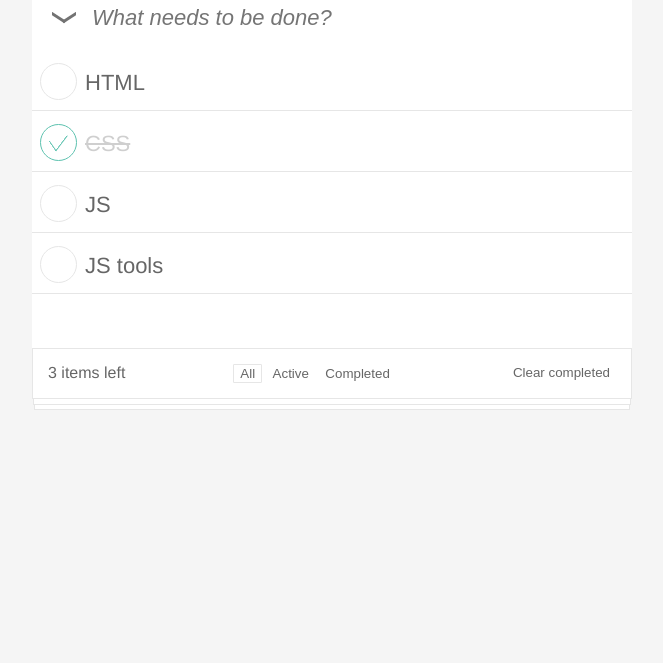
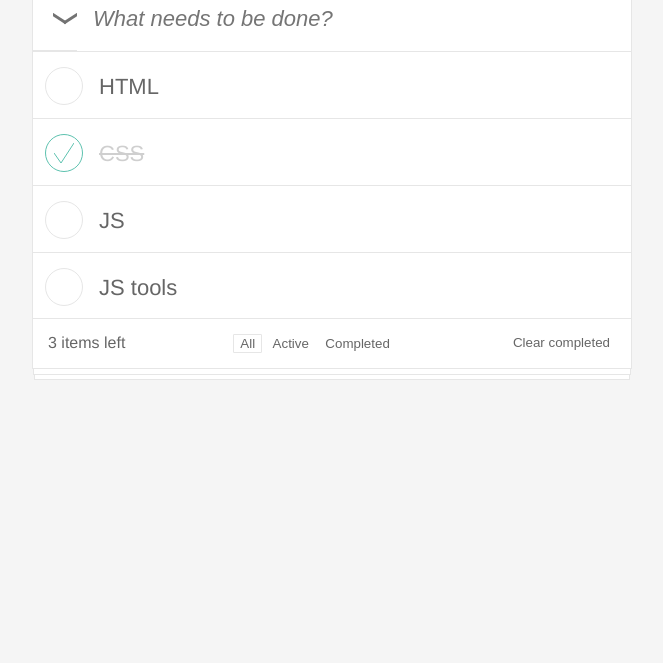
Before and after one commit to ok-technopolis/Romanov_Oleg, a website: page public/index.html in a window 1280 px wide. Shown: the part 137-800 px from the top of the page, without its empty margins (308-971 px from the left). Drawn offline with Linux system fonts and the light colour scheme.

Commit message:
Fix todos-list problems

```diff
--- a/public/index.html
+++ b/public/index.html
@@ -26,61 +26,73 @@
 
     <div class="todo-list">
         <div class="todo-item">
-            <div class="todo-item_input-checkbox">
+            <div class="input-checkbox todo-item_ready-checker">
                 <input type="checkbox"
-                       class="item-input-checkbox_target"
+                       class="input-checkbox_target"
                        aria-label="Пометить как выполненное"/>
-                <div class="item-input-checkbox_visual">
-                    <div class="item-input-checkbox_visual-left"></div>
-                    <div class="item-input-checkbox_visual-right"></div>
-                </div>
-
+                <div class="input-checkbox_visual"></div>
             </div>
 
-            <button class="todo-item_remove" aria-label="Удалить todo"></button>
-            <div contentEditable="true" class="todo-item_text">HTML</div>
+            <div class="action todo-item_remove-action">
+                <div class="action_visual"></div>
+                <button class="action_target" aria-label="Удалить todo"></button>
+            </div>
+
+            <div class="todo-item_text-w">
+                <div contentEditable="true" class="todo-item_text">HTML</div>
+            </div>
+
         </div>
         <div class="todo-item __ready">
-            <div class="todo-item_input-checkbox">
+            <div class="input-checkbox todo-item_ready-checker">
                 <input type="checkbox" checked="checked"
-                       class="item-input-checkbox_target"
+                       class="input-checkbox_target"
                        aria-label="Пометить как невыполненное"/>
-                <div class="item-input-checkbox_visual">
-                    <div class="item-input-checkbox_visual-left"></div>
-                    <div class="item-input-checkbox_visual-right"></div>
-                </div>
+                <div class="input-checkbox_visual"></div>
             </div>
 
-            <button class="todo-item_remove" aria-label="Удалить todo"></button>
-            <div contentEditable="true" class="todo-item_text">CSS</div>
+            <div class="action todo-item_remove-action">
+                <div class="action_visual"></div>
+                <button class="action_target" aria-label="Удалить todo"></button>
+            </div>
+
+            <div class="todo-item_text-w">
+                <div contentEditable="true" class="todo-item_text">CSS</div>
+            </div>
         </div>
         <div class="todo-item">
-            <div class="todo-item_input-checkbox">
+            <div class="input-checkbox todo-item_ready-checker">
                 <input type="checkbox"
-                       class="item-input-checkbox_target"
+                       class="input-checkbox_target"
                        aria-label="Пометить как выполненное"/>
-                <div class="item-input-checkbox_visual">
-                    <div class="item-input-checkbox_visual-left"></div>
-                    <div class="item-input-checkbox_visual-right"></div>
-                </div>
+                <div class="input-checkbox_visual"></div>
             </div>
 
-            <button class="todo-item_remove" aria-label="Удалить todo"></button>
-            <div contentEditable="true" class="todo-item_text">JS</div>
+            <div class="action todo-item_remove-action">
+                <div class="action_visual"></div>
+                <button class="action_target" aria-label="Удалить todo"></button>
+            </div>
+
+            <div class="todo-item_text-w">
+                <div contentEditable="true" class="todo-item_text">JS</div>
+            </div>
         </div>
         <div class="todo-item">
-            <div class="todo-item_input-checkbox">
+            <div class="input-checkbox todo-item_ready-checker">
                 <input type="checkbox"
-                       class="item-input-checkbox_target"
+                       class="input-checkbox_target"
                        aria-label="Пометить как выполненное"/>
-                <div class="item-input-checkbox_visual">
-                    <div class="item-input-checkbox_visual-left"></div>
-                    <div class="item-input-checkbox_visual-right"></div>
-                </div>
+                <div class="input-checkbox_visual"></div>
             </div>
 
-            <button class="todo-item_remove" aria-label="Удалить todo"></button>
-            <div contentEditable="true" class="todo-item_text">JS tools</div>
+            <div class="action todo-item_remove-action">
+                <div class="action_visual"></div>
+                <button class="action_target" aria-label="Удалить todo"></button>
+            </div>
+
+            <div class="todo-item_text-w">
+                <div contentEditable="true" class="todo-item_text">JS tools</div>
+            </div>
         </div>
     </div>
     <div class="todos-actions-bar">
--- a/src/styles/base/button/remove-button.scss
+++ /dev/null
@@ -1,21 +0,0 @@
-@import "../../config/globals";
-
-.todo-item_remove {
-    background: inherit;
-    width: 18px;
-    height: 18px;
-    border: none;
-    float: right;
-    outline: none;
-    cursor: pointer;
-    position: absolute;
-    bottom: $offset-main-content;
-    right: $offset-main-content;
-    z-index: 1;
-    align-self: flex-end;
-}
-
-.todo-item:hover .todo-item_remove {
-    display: block;
-    background-image: url("../../../images/svg/close.svg");
-}
--- a/src/styles/base/checkbox/list-item-checkbox.scss
+++ /dev/null
@@ -1,76 +0,0 @@
-@import "../../config/globals";
-
-.todo-item_input-checkbox {
-    position: relative;
-    width: 35px;
-    height: 35px;
-    align-self: center;
-    margin-left: 8px;
-}
-
-.item-input-checkbox_target {
-    position: absolute;
-    opacity: 0;
-    top: 0;
-    left: 0;
-    width: 100%;
-    height: 100%;
-    z-index: 1;
-    cursor: pointer;
-}
-
-.item-input-checkbox_visual {
-    position: absolute;
-    top: 0;
-    left: 0;
-    width: 100%;
-    height: 100%;
-
-    @include border-radius(50%, 1px, $c-default-border);
-    //border-radius: 50%;
-    //border: 1px solid $c-default-border;
-}
-
-/*TODO: ховеры*/
-.item-input-checkbox_target:hover ~ .input-checkbox_visual {
-}
-
-.item-input-checkbox_target:checked ~ .item-input-checkbox_visual {
-    border-radius: 50%;
-    border: 1px solid $c-completed-todo;
-}
-
-.item-input-checkbox_target:hover:checked ~ .input-checkbox_visual {
-}
-
-.item-input-checkbox_target:checked ~ .item-input-checkbox_visual .item-input-checkbox_visual-right {
-    position: absolute;
-    top: 0;
-    left: 35%;
-
-    width: 65%;
-    height: 100%;
-    background: url('../../../images/svg/t2.svg') no-repeat left center;
-
-    transform: rotate(37deg);
-    transition: transform .2s;
-
-    margin-top: 7.4px;
-    margin-left: 6px;
-}
-
-.item-input-checkbox_target:checked ~ .item-input-checkbox_visual .item-input-checkbox_visual-left {
-    position: absolute;
-    top: 0;
-    left: 0;
-
-    height: 100%;
-    width: 35%;
-    background: url('../../../images/svg/t1.svg') no-repeat right center;
-
-    transform: rotate(-35deg);
-    transition: transform .2s;
-
-    margin-top: 6.7px;
-    margin-left: 8px;
-}
--- /dev/null
+++ b/src/styles/base/input-checkbox/input-checkbox.scss
@@ -0,0 +1,43 @@
+@import "../../config/globals";
+
+$checkbox-size: 36px;
+$c-checkbox-active: #5dc2af;
+
+.input-checkbox {
+    position: relative;
+    width: $checkbox-size;
+    min-width: $checkbox-size;
+    height: $checkbox-size;
+}
+
+    .input-checkbox_target {
+        position: absolute;
+        opacity: 0;
+        top: 0;
+        left: 0;
+        width: 100%;
+        height: 100%;
+        z-index: 1;
+        cursor: pointer;
+    }
+
+    .input-checkbox_visual {
+        position: absolute;
+        top: 0;
+        left: 0;
+        width: 100%;
+        height: 100%;
+
+        @include border-radius(50%, 1px, $c-default-border);
+    }
+
+        .input-checkbox_target:hover ~ .input-checkbox_visual {
+        }
+
+        .input-checkbox_target:checked ~ .input-checkbox_visual {
+            border: 1px solid $c-checkbox-active;
+            background: url('../../../images/svg/completed.svg') no-repeat center;
+        }
+
+        .input-checkbox_target:hover:checked ~ .input-checkbox_visual {
+        }
--- a/src/styles/base/user-input/item-text.scss
+++ /dev/null
@@ -1,22 +0,0 @@
-@import "../../config/globals";
-
-.todo-item_text {
-    border: none;
-    resize: none;
-    color: $c-text;
-    outline: none;
-    font-size: $font-size-text;
-    min-height: $text-content-height;
-    background-color: inherit;
-    word-wrap: break-word;
-    align-self: center;
-    margin: 10px 40px 10px 10px;
-    padding-top: 10px;
-    word-break: break-all;
-    flex: 1 0;
-}
-
-.todo-item.__ready .todo-item_text {
-    text-decoration: line-through;
-    color: $c-completed-text;
-}
--- a/src/styles/config/vars/offsets.scss
+++ b/src/styles/config/vars/offsets.scss
@@ -2,3 +2,15 @@ $offset-card-first: 1px;
 $offset-card-second: $offset-card-first + 1px;
 $offset-todos-add: 10px;
 $offset-main-content: 15px;
+
+$offset: 4px;
+$offset_half: $offset / 2;
+$offset_2x: $offset * 2;
+$offset_3x: $offset * 3;
+$offset_4x: $offset * 4;
+$offset_5x: $offset * 5;
+$offset_6x: $offset * 6;
+$offset_7x: $offset * 7;
+$offset_8x: $offset * 8;
+$offset_9x: $offset * 9;
+$offset_10x: $offset * 10;
--- a/src/styles/default.scss
+++ b/src/styles/default.scss
@@ -1,11 +1,7 @@
-@import "base/button/remove-button";
-@import "base/checkbox/list-item-checkbox";
-@import "base/user-input/item-text";
-@import "base/default";
-
-
 @import "base/action/action";
 @import "base/filter/filter";
+@import "base/input-checkbox/input-checkbox";
+
 @import "project/todos-add/todos-add";
 @import "project/todo-list/todo-list";
 @import "project/todo-list/todo-item";
@@ -13,3 +9,5 @@
 @import "project/todos-header/header";
 @import "project/todos-bottom-cards/todos-bottom-cards";
 @import "project/todos-actions-bar/todos-actions-bar";
+
+@import "project/layout";
--- a/src/styles/project/todo-list/todo-item.scss
+++ b/src/styles/project/todo-list/todo-item.scss
@@ -1,13 +1,67 @@
-@import "../../config/vars/colors";
+@import "../../config/globals";
 
 
 .todo-item {
     overflow: hidden;
-    border-bottom: 1px solid $c-default-border;
+    border-top: 1px solid $c-default-border;
     position: relative;
     display: flex;
+    padding: $offset_3x;
 }
 
-.todo-item:hover {
-    background-color: $c-item-hover-bg;
-}
+    .todo-item:hover {
+        background-color: $c-item-hover-bg;
+    }
+
+    .todo-item_text-w {
+        overflow: hidden;
+        width: 100%;
+        padding-left: $offset_2x;
+        padding-right: $offset_2x;
+        margin: 0 40px 0 10px;
+        padding-top: 10px;
+    }
+
+        .todo-item_text {
+            width: 100%;
+            overflow: hidden;
+            border: none;
+            resize: none;
+            color: $c-text;
+            outline: none;
+            font-size: $font-size-text;
+            min-height: $text-content-height;
+            background-color: inherit;
+            word-wrap: break-word;
+            align-self: center;
+            word-break: break-all;
+            flex: 1 0;
+        }
+
+            .todo-item.__ready .todo-item_text {
+                text-decoration: line-through;
+                color: $c-completed-text;
+            }
+
+
+    .todo-item_ready-checker {
+        align-self: center;
+    }
+
+    .todo-item_remove-action {
+        margin-top: $offset_3x;
+        margin-bottom: $offset_3x;
+        order: 1;
+        align-self: flex-end;
+    }
+
+        .todo-item_remove-action .action_visual {
+            width: 18px;
+            height: 18px;
+            position: relative;
+            overflow: hidden;
+        }
+
+                .todo-item:hover .todo-item_remove-action .action_visual {
+                    background: url('../../../images/svg/close.svg') no-repeat center;
+                }
--- a/src/styles/project/todo-list/todo-list.scss
+++ b/src/styles/project/todo-list/todo-list.scss
@@ -6,5 +6,5 @@
 
     background-color: $c-main-content-bg;
     margin: 0 auto -2px;
-    min-height: 300px;
+    border: 1px solid $c-default-border;
 }
--- a/src/styles/project/todos-add/todos-add.scss
+++ b/src/styles/project/todos-add/todos-add.scss
@@ -4,6 +4,8 @@ $todos-add-height: 64px;
 
 .todos-add {
     height: $todos-add-height;
+    border: 1px solid $c-default-border;
+    margin-bottom: -2px;
     background: #fff;
     @include clearfix;
 }
```
Also changed, not shown: public/dist/styles/default.css, src/styles/project/layout.scss (renamed from src/styles/base/default.scss), 1 other file.
